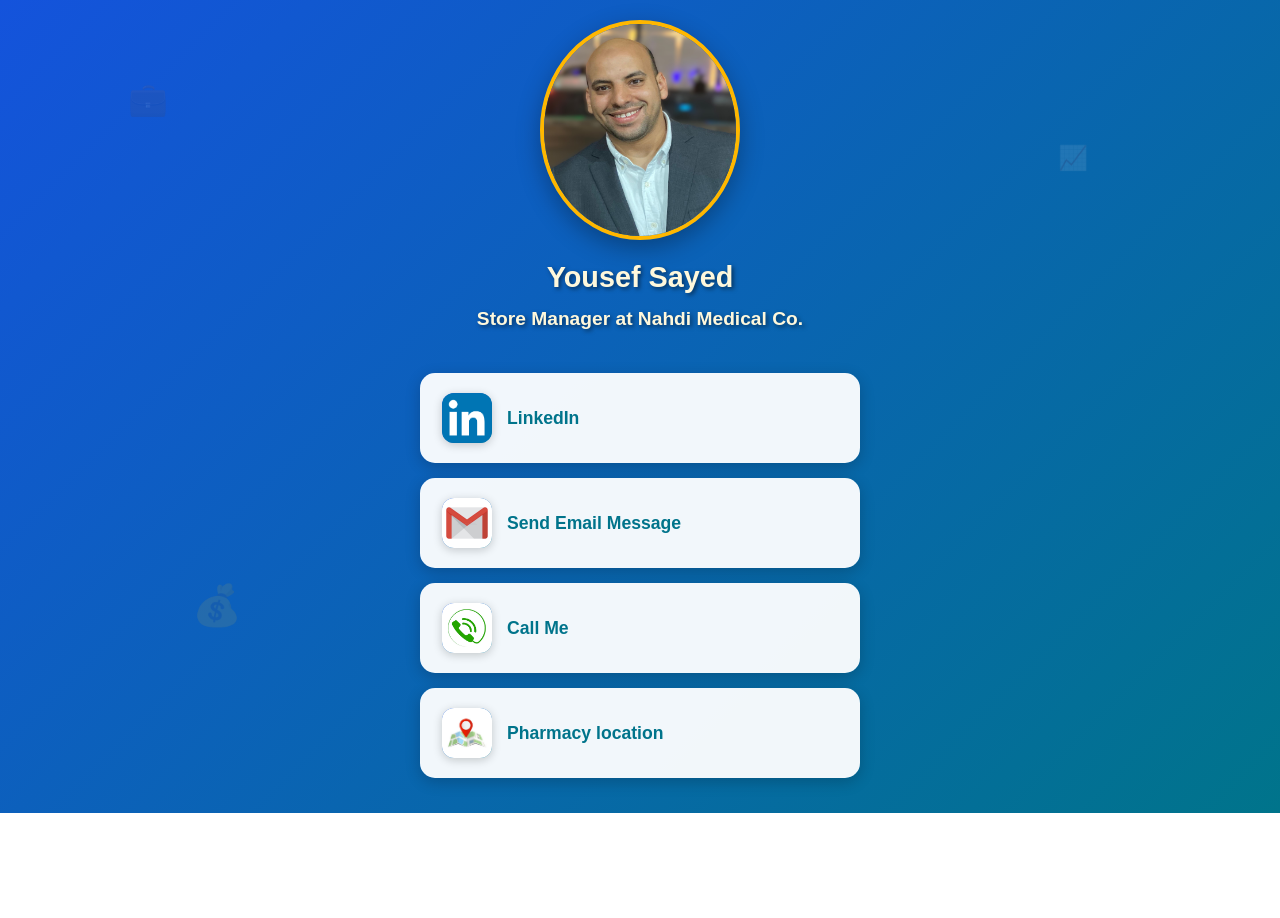
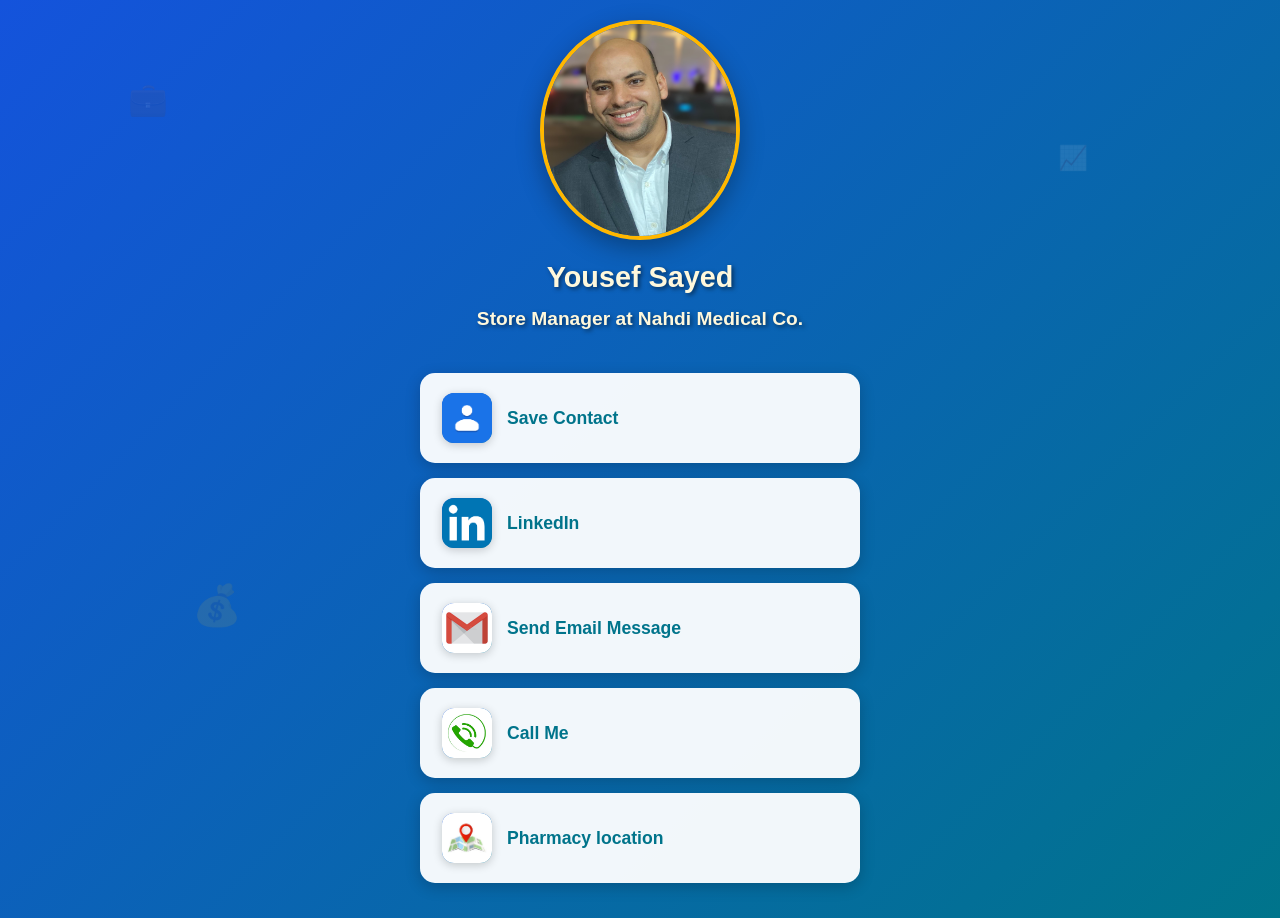
Before and after one commit to Ahmed525-12/Youseflinktree, a plain HTML site: page index.html in a window 1280 px wide. Before the commit the page ends 813 px from the top, so only its background shows below. Drawn offline with nearby package versions, Linux system fonts and the light colour scheme.

Commit message:
add contact me

```diff
--- a/index.html
+++ b/index.html
@@ -9,6 +9,7 @@
     <link href="https://cdnjs.cloudflare.com/ajax/libs/font-awesome/6.4.0/css/all.min.css" rel="stylesheet">
     <style>
         :root {
+            /* Original Colors */
             --primary-red: #1453dc;
             --gold: #ffb700;
             --dark-red: #00748b;
@@ -182,6 +183,7 @@
         .link-item:nth-child(2) { animation-delay: 0.2s; }
         .link-item:nth-child(3) { animation-delay: 0.3s; }
         .link-item:nth-child(4) { animation-delay: 0.4s; }
+        .link-item:nth-child(5) { animation-delay: 0.5s; }
 
         @media (max-width: 576px) {
             .container {
@@ -228,8 +230,7 @@
         </div>
 
         <div id="linksContainer">
-            <!-- Links will be generated here -->
-        </div>
+            </div>
     </div>
 
     <script src="https://cdnjs.cloudflare.com/ajax/libs/bootstrap/5.3.0/js/bootstrap.bundle.min.js"></script>
@@ -239,8 +240,24 @@
             profileTitle: "Yousef Sayed",
             profileImage: "profile.jpeg",
 
-            // Main links array - easily customizable
+            // Main links array
             links: [
+                // 1. NEW CONTACT OPTION ADDED HERE
+                {
+                    name: "Save Contact",
+                    // Make sure to add an image named contact.png to your folder
+                    icon: "contact.webp",
+                    type: "vcard",
+                    // Data for the contact card
+                    data: {
+                        fn: "Dr. Youssef S. Abdelatty",
+                        org: "Nahdi Medical Co.",
+                        adr: ";;طريق الملك عبدالله الفرعي;;;;;",
+                        tel: "00966548322081",
+                        email: "Abdelatty.ys@hotmail.com",
+                        url: "https://shorturl.at/EsNaw"
+                    }
+                },
                 {
                     name: "LinkedIn",
                     icon: "LinkedIn.png",
@@ -276,11 +293,31 @@
             config.links.forEach((link, index) => {
                 const linkElement = document.createElement('a');
 
-                // Set the appropriate URL based on link type
+                // Logic for different link types
                 if (link.type === 'email') {
                     linkElement.href = `mailto:${link.url}`;
                 } else if (link.type === 'phone') {
                     linkElement.href = `tel:${link.url}`;
+                } else if (link.type === 'vcard') {
+                    // Generate VCF File Content dynamically
+                    // Using UTF-8 charset to ensure Arabic displays correctly
+                    const vcardBody = [
+                        'BEGIN:VCARD',
+                        'VERSION:3.0',
+                        `FN;CHARSET=UTF-8:${link.data.fn}`,
+                        `ORG;CHARSET=UTF-8:${link.data.org}`,
+                        `ADR;TYPE=WORK;CHARSET=UTF-8:${link.data.adr}`,
+                        `TEL;TYPE=CELL:${link.data.tel}`,
+                        `EMAIL;TYPE=WORK:${link.data.email}`,
+                        `URL:${link.data.url}`,
+                        'END:VCARD'
+                    ].join('\n');
+
+                    // Create a blob for the file download
+                    const blob = new Blob([vcardBody], { type: 'text/vcard;charset=utf-8' });
+                    linkElement.href = window.URL.createObjectURL(blob);
+                    linkElement.download = 'Yousef_Contact.vcf'; // The name of the file downloaded
+
                 } else {
                     linkElement.href = link.url;
                     linkElement.target = '_blank';
@@ -291,7 +328,7 @@
 
                 linkElement.innerHTML = `
                     <div class="link-icon">
-                        <img class="img-fluid" src="${link.icon}" alt="${link.name}">
+                        <img class="img-fluid" src="${link.icon}" alt="${link.name}" onerror="this.style.display='none'; this.parentNode.innerHTML='<i class=\'fa-solid fa-user\'></i>'">
                     </div>
                     <div class="link-text">${link.name}</div>
                 `;
```
Also changed, not shown: contact.webp (added).
